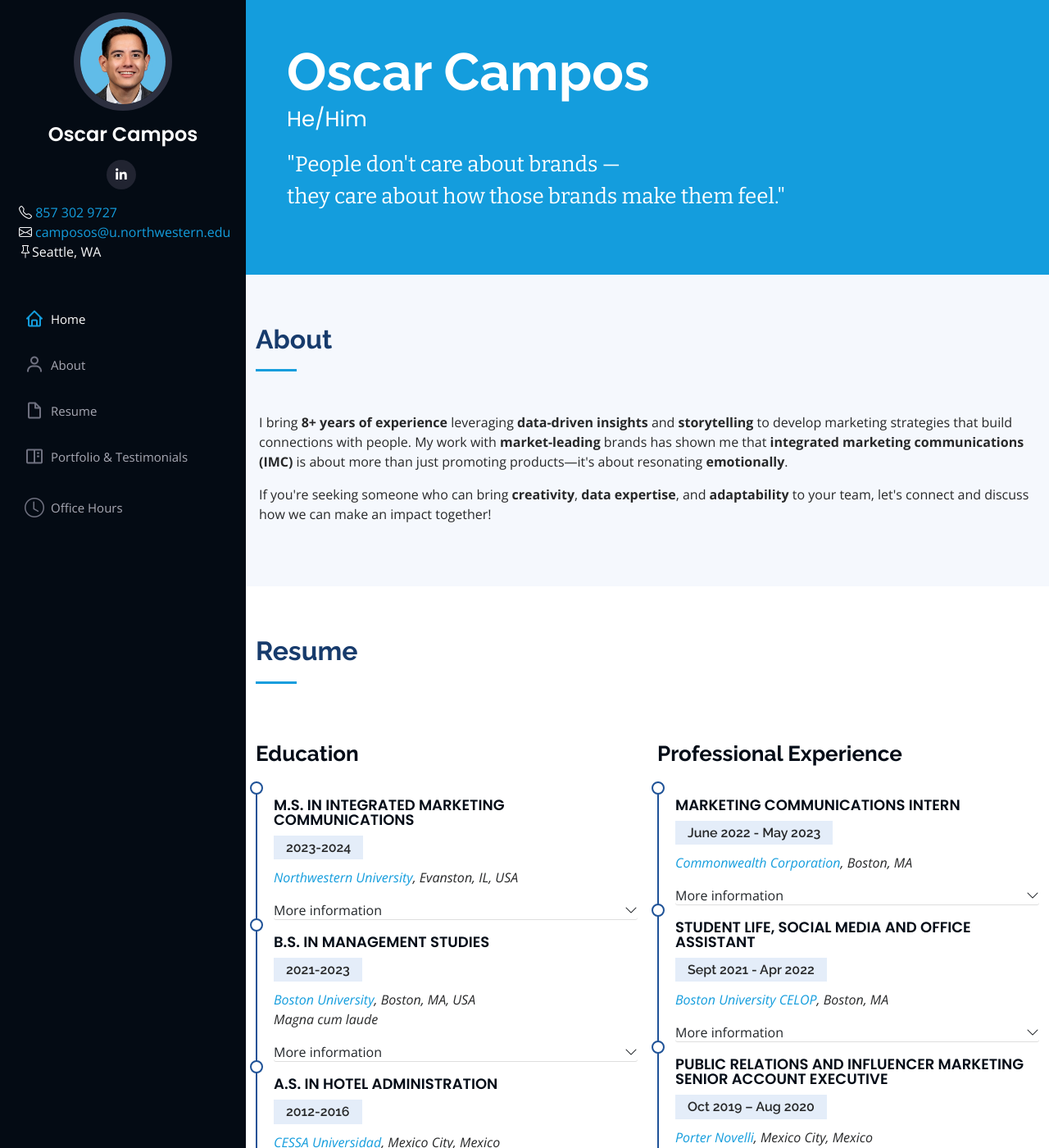
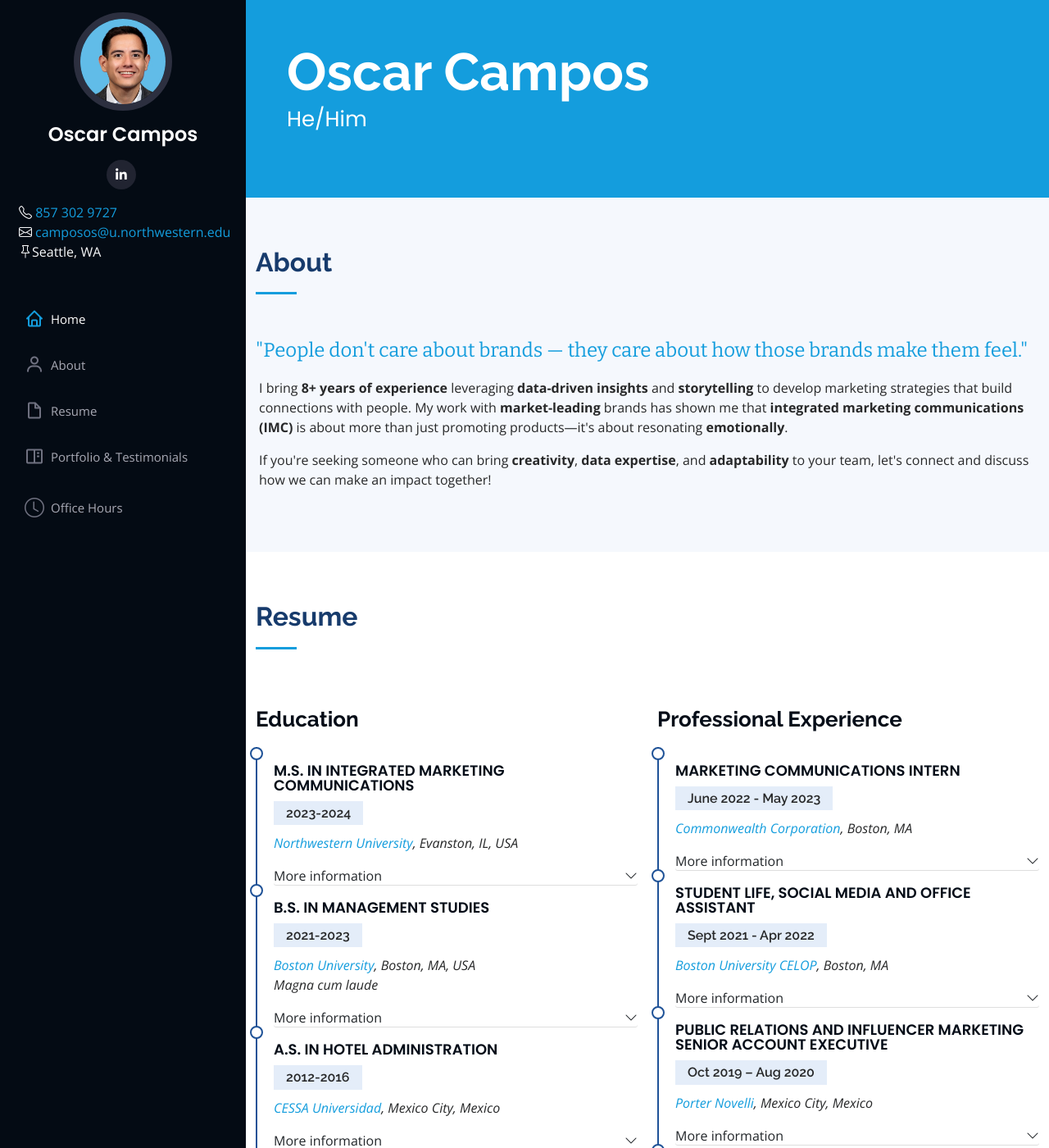
Before and after one commit to parguita/parguita.github.io, a Jekyll site: the page oscar/index.html, which Jekyll copies as it is, in a window 1280 px wide and 1400 px high. Shown: the whole window at 82% size. Built offline with Jekyll 4.4.1, drawn with Linux system fonts in a browser that asks for light colours.

Commit message:
Add quote

```diff
--- a/oscar/assets/css/style.css
+++ b/oscar/assets/css/style.css
@@ -266,11 +266,13 @@
   border-bottom: 3px solid #149ddd;
 }
 
-#hero .quote {
+.quote {
   font-family: "Bitter", serif;
   font-optical-sizing: auto;
   font-weight: 400;
   font-style: normal;
+  font-size: 24px;
+  color: #149ddd;
 }
 
 @media (min-width: 1024px) {
--- a/oscar/index.html
+++ b/oscar/index.html
@@ -82,7 +82,6 @@
     <div class="hero-container" data-aos="fade-in">
       <h1>Oscar Campos</h1>
       <p>He/Him</p>
-      <p class="quote">"People don't care about brands — <br> they care about how those brands make them feel."</p>
     </div>
   </section><!-- End Hero -->
 
@@ -93,6 +92,7 @@
         <div class="section-title">
           <h2>About</h2>
         </div>
+        <p class="quote">"People don't care about brands — they care about how those brands make them feel."</p>
         <p class="mx-1">
           I bring <b>8+ years of experience</b> leveraging <b>data-driven insights</b> and <b>storytelling</b> to develop marketing
           strategies that build connections with people. My work with <b>market-leading</b> brands has shown me that
```
